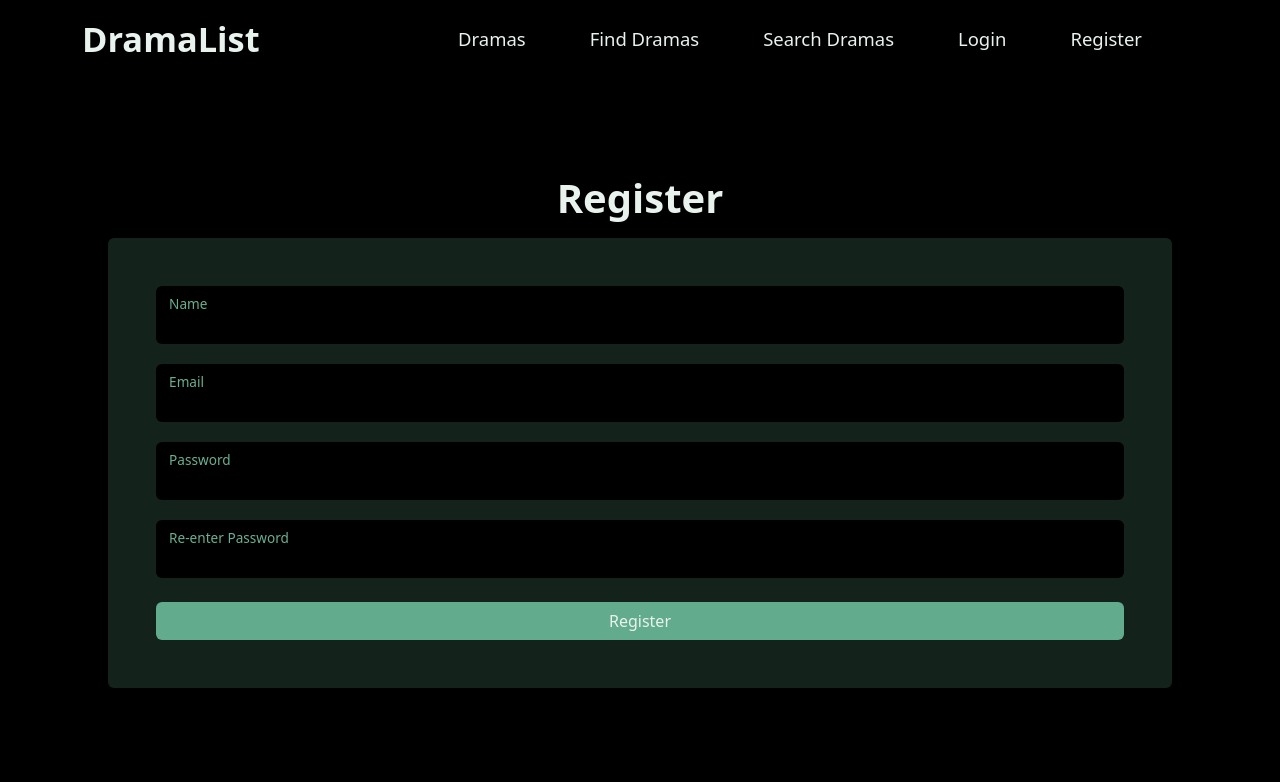
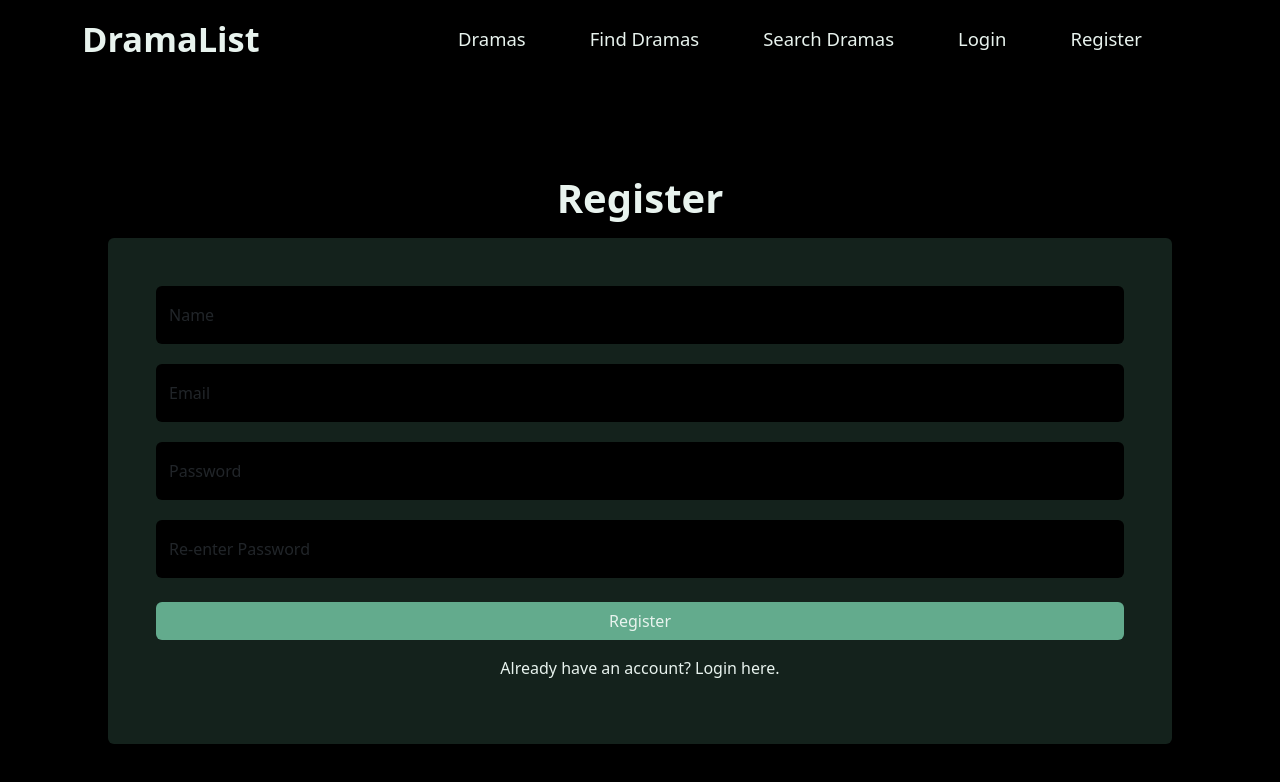
Before and after one commit to RamandeepVandal/mern-dramalist-app, a React (Vite) app in the folder client/: page /register in a window 1280 px wide. Shown: the top 782 px of the page. Built offline with nearby package versions, Linux system fonts and the light colour scheme.

Commit message:
Added functionality for registering accounts.

```diff
--- a/client/src/screens/RegisterPage.jsx
+++ b/client/src/screens/RegisterPage.jsx
@@ -1,7 +1,49 @@
 import React, { useState, useEffect } from "react";
+// axios
+import Axios from "axios";
+// react navigation
+import { useNavigate } from "react-router-dom";
+// components
 import { Header } from "../components/Header";
 
 export const RegisterPage = () => {
+  // user data
+  const [name, setName] = useState("");
+  const [email, setEmail] = useState("");
+  const [password, setPassword] = useState("");
+  const [repass, setRepass] = useState("");
+
+  // navigate to the login page
+  const navigate = useNavigate();
+  const toLogin = () => navigate("/login");
+
+  // form submit
+  const onSubmit = (e) => {
+    e.preventDefault();
+
+    if (password !== repass) {
+      alert("Passwords don't match.");
+    } else {
+      registerAccount(name, email, password);
+    }
+  };
+
+  // register accounts
+  const registerAccount = async (name, email, password) => {
+    await Axios.post("http://localhost:5000/dramas/register", {
+      name,
+      email,
+      password,
+    }).then((res) => {
+      // if the registeration was successful
+      if (res.data.message === "Account created!") {
+        navigate("/login");
+      } else {
+        alert(res.data.error);
+      }
+    });
+  };
+
   return (
     <section>
       <Header />
@@ -12,12 +54,15 @@ export const RegisterPage = () => {
         <div className="container">
           <div className="row">
             <div className="col-lg-12 col-md-12 col-sm-12 col-12">
-              <form className="card form-card p-5 mt-2">
+              <form className="card form-card p-5 mt-2" onSubmit={onSubmit}>
                 <article className="form-floating  mb-3">
                   <input
                     type="text"
                     id="name"
+                    placeholder="Please enter your name"
                     className="form-control form-control-search mb-1 shadow-none"
+                    value={name}
+                    onChange={(e) => setName(e.target.value)}
                   />
                   <label htmlFor="name">Name</label>
                 </article>
@@ -25,7 +70,10 @@ export const RegisterPage = () => {
                   <input
                     type="email"
                     id="email"
+                    placeholder="Please enter your email"
                     className="form-control form-control-search mb-1 shadow-none"
+                    value={email}
+                    onChange={(e) => setEmail(e.target.value)}
                   />
                   <label htmlFor="email">Email</label>
                 </article>
@@ -33,7 +81,10 @@ export const RegisterPage = () => {
                   <input
                     type="password"
                     id="password"
+                    placeholder="Please enter your password"
                     className="form-control form-control-search mb-1 shadow-none"
+                    value={password}
+                    onChange={(e) => setPassword(e.target.value)}
                   />
                   <label htmlFor="password">Password</label>
                 </article>
@@ -41,13 +92,22 @@ export const RegisterPage = () => {
                   <input
                     type="password"
                     id="repassword"
+                    placeholder="Please re-enter your password"
                     className="form-control form-control-search mb-1 shadow-none"
+                    value={repass}
+                    onChange={(e) => setRepass(e.target.value)}
                   />
                   <label htmlFor="repassword">Re-enter Password</label>
                 </article>
                 <button type="submit" className="btn btn-explore mt-1">
                   Register
                 </button>
+                <p
+                  className="text-center mt-3 sign-in-up-link"
+                  onClick={toLogin}
+                >
+                  Already have an account? Login here.
+                </p>
               </form>
             </div>
           </div>
```
